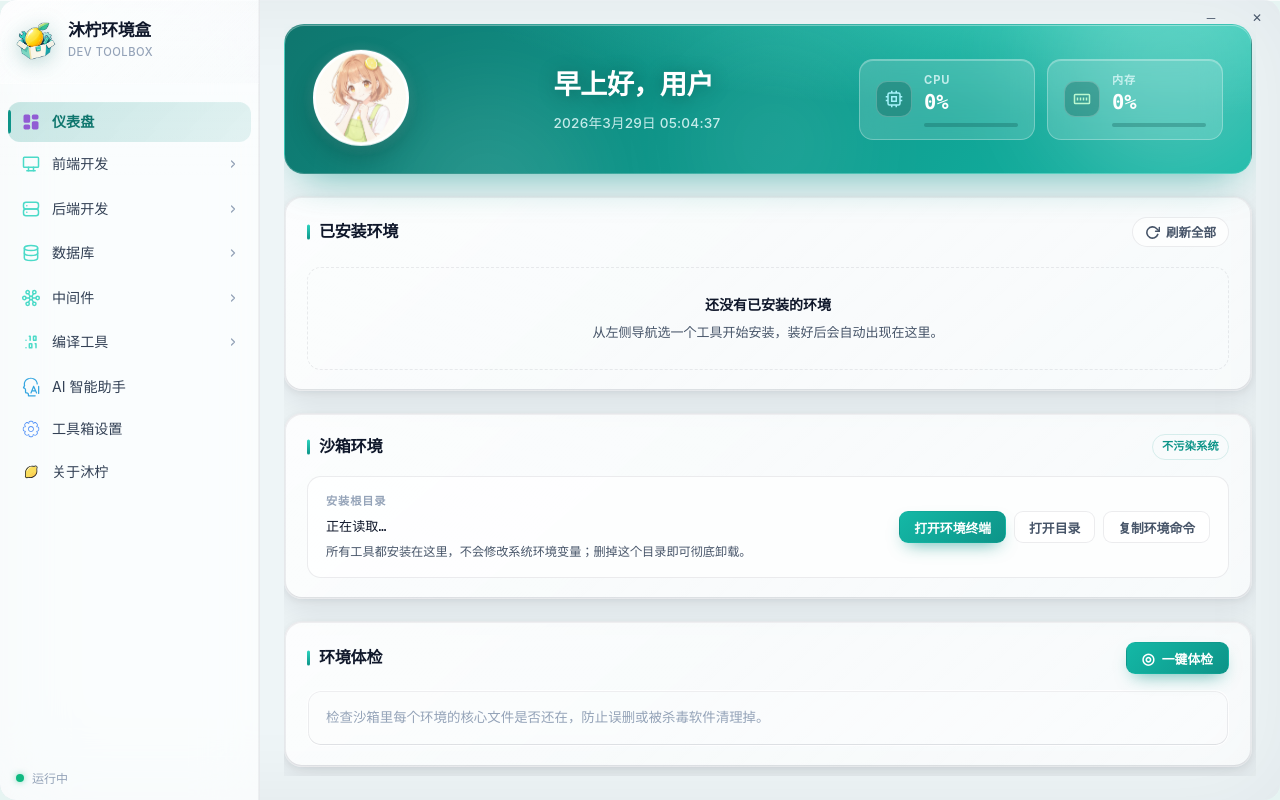
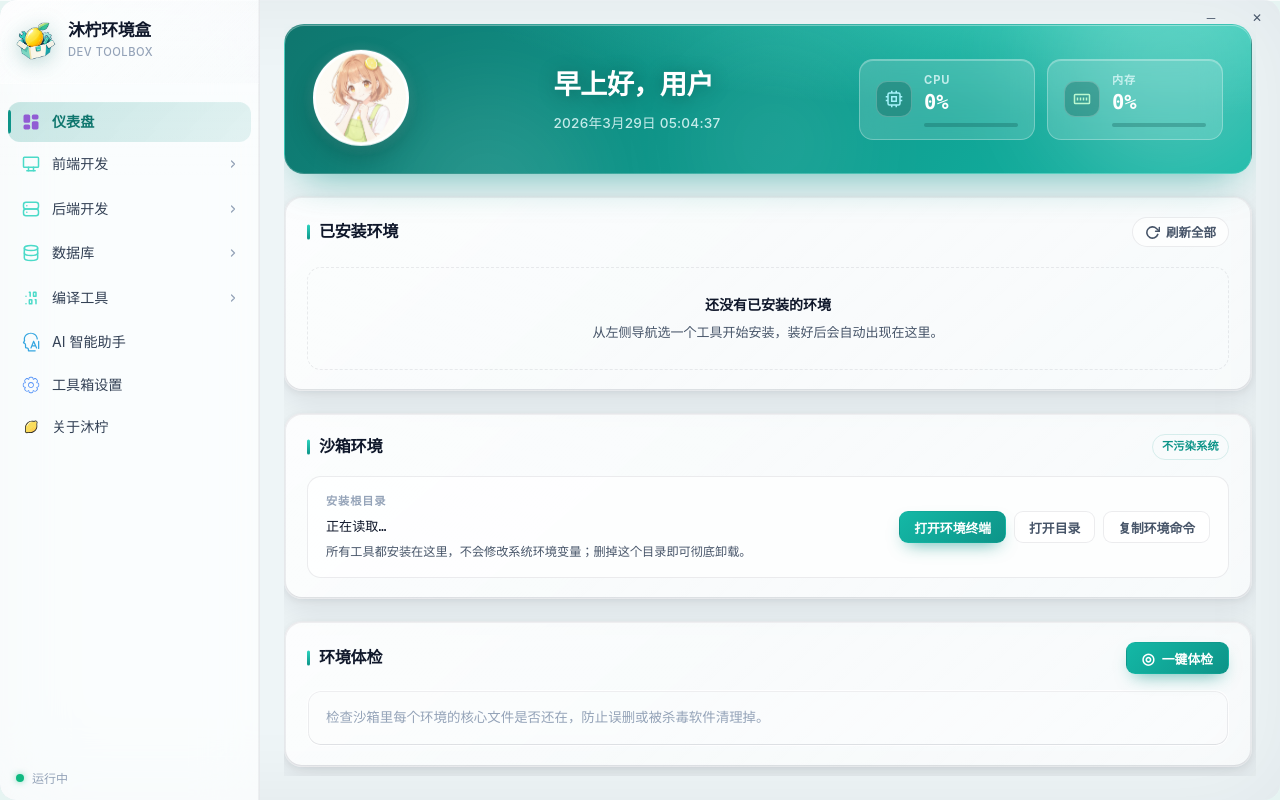
Before and after one commit to Auspicious3798/muling-dev-toolbox, a Vue app: page / in a window 1280 px wide. Built offline with nearby package versions, Linux system fonts and the light colour scheme.

Commit message:
chore(nav): 去掉「中间件」导航分组，相关能力交给 Docker
- 回滚 31011e5 的中间件实现（handlers/安装面板/服务面板/downloads.json 条目）
- NavMenu 移除 中间件 分组与六个图标导入，编译校验通过
- 本地暂存的原始安装包已删除

```diff
--- a/src/components/NavMenu.vue
+++ b/src/components/NavMenu.vue
@@ -31,22 +31,16 @@
 import NavMenuItem from './NavMenuItem.vue';
 import AIIcon from '/icons/AI.svg?url';
 import CIcon from '/icons/c.svg?url';
-import ElasticsearchIcon from '/icons/elasticsearch.svg?url';
 import GolangIcon from '/icons/Golang.svg?url';
 import GradleIcon from '/icons/gradle.svg?url';
 import JavaIcon from '/icons/java.svg?url';
 import JupyterIcon from '/icons/Jupyter.svg?url';
-import KibanaIcon from '/icons/kibana.svg?url';
 import MavenIcon from '/icons/maven.svg?url';
 import MinicondaIcon from '/icons/Miniconda.svg?url';
-import MinioIcon from '/icons/minio.svg?url';
 import MysqlIcon from '/icons/mysql.svg?url';
-import NacosIcon from '/icons/nacos.svg?url';
 import NginxIcon from '/icons/nginx.svg?url';
 import PythonIcon from '/icons/Python.svg?url';
-import RabbitmqIcon from '/icons/Rabbitmq.svg?url';
 import RedisIcon from '/icons/Redis.svg?url';
-import SentinelIcon from '/icons/sentinel.svg?url';
 import DashboardIcon from '/icons/Dashboard.svg?url';
 import NodejsIcon from '/icons/nodejs.svg?url';
 import LemonIcon from '/icons/lemon.svg?url';
@@ -79,14 +73,6 @@ export default {
         { id: 'database-group', label: '数据库', icon: '/icons/cat-database.svg', children: [
             {id: 'mysql', label: 'MySQL', icon: MysqlIcon},
             {id: 'redis', label: 'Redis', icon: RedisIcon}
-        ]},
-        { id: 'middleware-group', label: '中间件', icon: '/icons/cat-middleware.svg', children: [
-            {id: 'nacos', label: 'Nacos', icon: NacosIcon},
-            {id: 'sentinel', label: 'Sentinel', icon: SentinelIcon},
-            {id: 'rabbitmq', label: 'RabbitMQ', icon: RabbitmqIcon},
-            {id: 'minio', label: 'MinIO', icon: MinioIcon},
-            {id: 'elasticsearch', label: 'Elasticsearch', icon: ElasticsearchIcon},
-            {id: 'kibana', label: 'Kibana', icon: KibanaIcon}
         ]},
         { id: 'toolchain-group', label: '编译工具', icon: '/icons/cat-toolchain.svg', children: [
             {id: 'mingw', label: 'MinGW', icon: CIcon}
```
